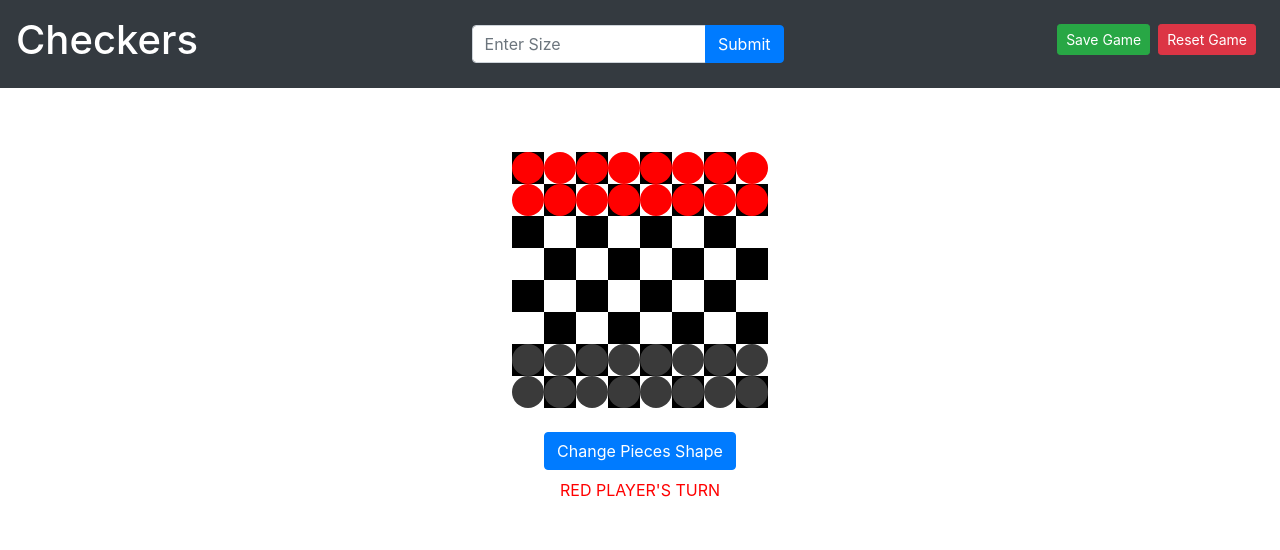
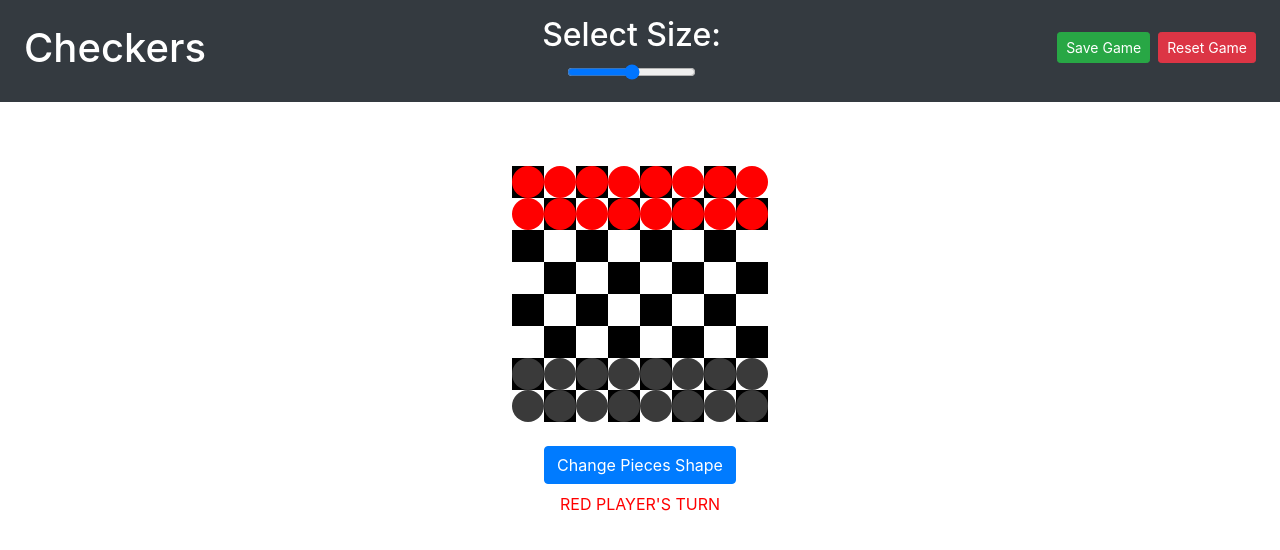
Before and after one commit to jakelawrence/Checkers, a React (Create React App) app: page / in a window 1280 px wide. Shown: the top 550 px of the page. Built offline with nearby package versions, Linux system fonts and the light colour scheme.

Commit message:
Added slider for size input and adjusted styling

```diff
--- a/src/App.css
+++ b/src/App.css
@@ -1,5 +1,6 @@
 .App {
   text-align: center;
+  overflow-x: hidden;
 }
 
 .App-logo {
--- a/src/components/board.jsx
+++ b/src/components/board.jsx
@@ -88,6 +88,11 @@ class Board extends Component {
     this.setState({
       n: number,
     });
+
+    const grid = getInitialGrid(this.state.n);
+    this.setState({ grid });
+    const pieces = getInitialPieces(this.state.n, this.state.pieceShape);
+    this.setState({ pieces });
   }
 
   //change shape of pieces according to user
@@ -988,35 +993,30 @@ class Board extends Component {
     return (
       <div className="">
         {/* Number of rows and columns selecter */}
-        <ul className="nav bg-dark p-3">
-          <h1 className="text-white">Checkers</h1>
-          <div className="input-group m-auto w-25">
+        <ul className="nav bg-dark p-3 d-flex justify-content-between">
+          <h1 className="text-white ml-2 mt-2">Checkers</h1>
+          <div>
+            <h2 className="text-white">Select Size:</h2>
             <input
+              onChange={() => this.setN()}
               id="num"
-              type="text"
-              className="form-control"
-              placeholder="Enter Size"
-              onChange={() => this.setN()}
+              className="multi-range"
+              type="range"
+              value={this.state.n}
+              min="4"
+              max="12"
             />
-            <div className="input-group-append">
-              <button
-                className="btn btn-primary"
-                onClick={this.handleSubmit}
-                type="button"
-              >
-                Submit
-              </button>
           </div>
-          </div>
+
           <div>
             <div
-              className="btn btn-success btn-sm mr-2 mt-2"
+              className="btn btn-success btn-sm mr-2 mt-3"
               onClick={this.handleSave}
             >
               Save Game
             </div>
             <div
-              className="btn btn-danger btn-sm mr-2 mt-2"
+              className="btn btn-danger btn-sm mr-2 mt-3"
               onClick={this.handleReset}
             >
               Reset Game
@@ -1057,17 +1057,15 @@ class Board extends Component {
                 </div>
               );
             })}
-            {/* Change Piece Shape Button and PLayer's Turn ID */}
+          </div>
+        </div>
         <div className="m-3">
+          {/* Change Piece Shape Button and Player's Turn indicator */}
           <div className="btn btn-primary m-2" onClick={this.changeShape}>
             Change Pieces Shape
           </div>
-
           <div style={{ color: this.state.playerTurn }}>
             {this.state.playerTurn.toUpperCase()} PLAYER'S TURN
-              </div>
-            </div>
-            {/* Save and Reset Game Buttons */}
           </div>
         </div>
       </div>
```
Lines whose indentation alone changed are shown as unchanged.
